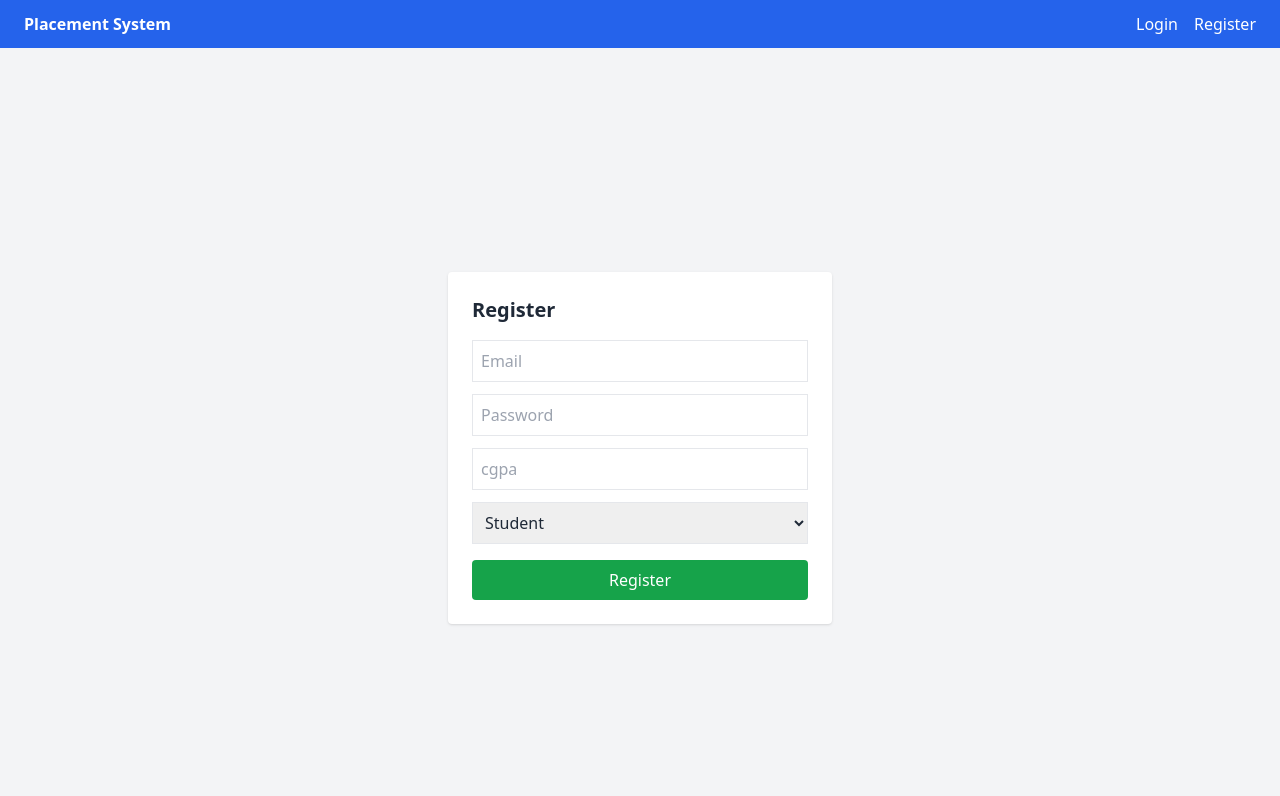
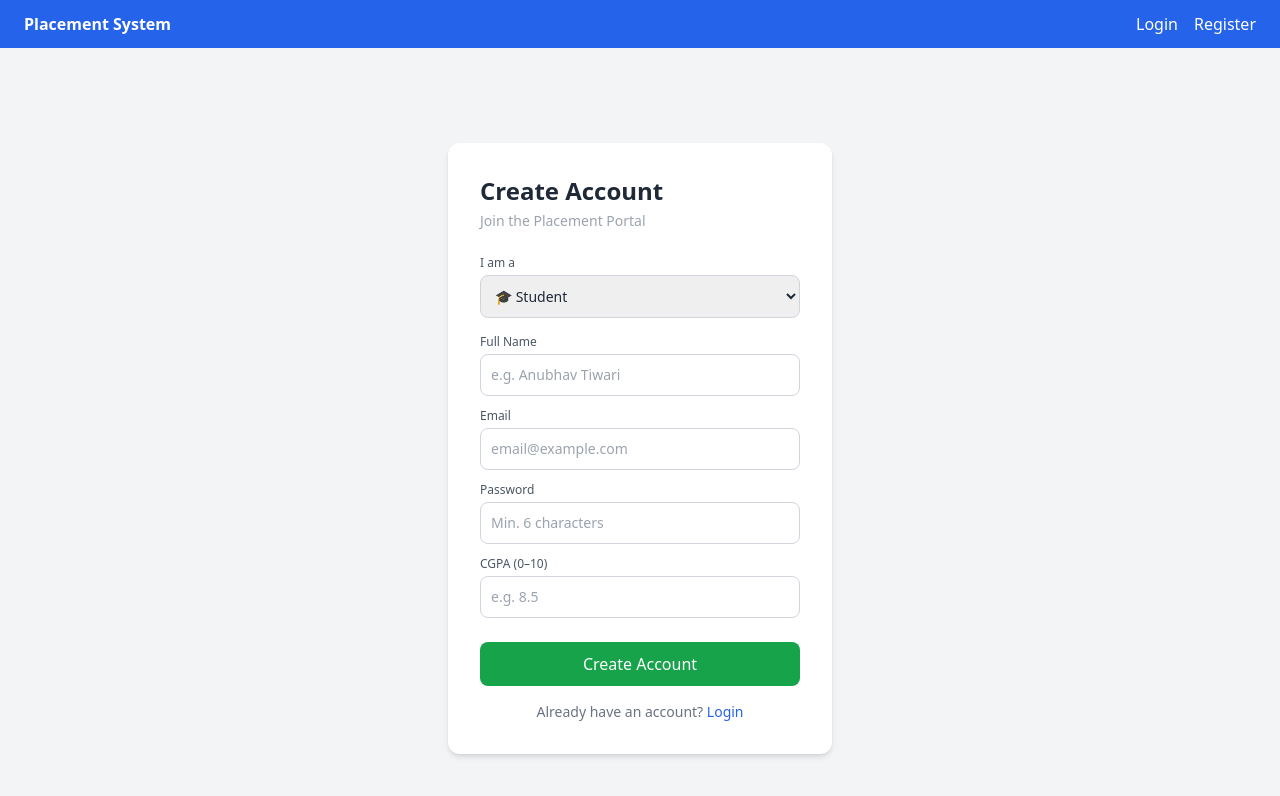
Before and after one commit to anubhavtiwari-code/placement-management-system, a React (Create React App) app in the folder frontend/: page /register in a window 1280 px wide. Shown: the top 796 px of the page. Built offline with nearby package versions, Linux system fonts and the light colour scheme.

Commit message:
changes done

```diff
--- a/frontend/src/pages/Login.jsx
+++ b/frontend/src/pages/Login.jsx
@@ -20,8 +20,8 @@ const Login = () => {
       localStorage.setItem("role", res.data.role);
 
       if (res.data.role === "student") navigate("/student");
-     else  if (res.data.role === "company") navigate("/company");
-     else if (res.data.role === "admin") navigate("/dashboard");
+      else if (res.data.role === "company") navigate("/company");
+      else if (res.data.role === "admin") navigate("/admin");
     } catch (err) {
       alert(err.response?.data?.message || "Login failed");
     }
--- a/frontend/src/pages/Register.jsx
+++ b/frontend/src/pages/Register.jsx
@@ -1,65 +1,142 @@
 import { useState } from "react";
 import API from "../api/api";
-import { useNavigate } from "react-router-dom";
+import { useNavigate, Link } from "react-router-dom";
 
 const Register = () => {
-  const [email, setEmail] = useState("");
-  const [password, setPassword] = useState("");
-  const [role, setRole] = useState("student");
-  const [cgpa , setCgpa] = useState("");
+  const [form, setForm] = useState({
+    name: "",
+    email: "",
+    password: "",
+    role: "student",
+    cgpa: "",
+  });
+  const [loading, setLoading] = useState(false);
   const navigate = useNavigate();
+
+  const set = (field) => (e) => setForm({ ...form, [field]: e.target.value });
 
   const handleRegister = async (e) => {
     e.preventDefault();
+
+    if (!form.name.trim()) return alert("Name is required.");
+    if (!form.email.trim()) return alert("Email is required.");
+    if (form.password.length < 6) return alert("Password must be at least 6 characters.");
+    if (form.role === "student" && (!form.cgpa || isNaN(form.cgpa) || form.cgpa < 0 || form.cgpa > 10))
+      return alert("Please enter a valid CGPA between 0 and 10.");
+
+    setLoading(true);
     try {
-      await API.post("/auth/register", { email, password, role, cgpa });
-      alert("Registered successfully. Please login.");
+      await API.post("/auth/register", {
+        name: form.name,
+        email: form.email,
+        password: form.password,
+        role: form.role,
+        cgpa: form.role === "student" ? form.cgpa : undefined,
+      });
+      alert("Registered successfully! Please login.");
       navigate("/login");
     } catch (err) {
-      alert(err.response?.data?.message || "Registration failed");
+      alert(err.response?.data?.message || "Registration failed. Try again.");
+    } finally {
+      setLoading(false);
     }
   };
 
   return (
-    <div className="flex items-center justify-center h-screen bg-gray-100">
-      <form className="bg-white p-6 rounded shadow w-96" onSubmit={handleRegister}>
-        <h2 className="text-xl font-bold mb-4">Register</h2>
+    <div className="flex items-center justify-center min-h-screen bg-gray-100">
+      <form
+        onSubmit={handleRegister}
+        className="bg-white p-8 rounded-xl shadow-md w-full max-w-sm"
+      >
+        <h2 className="text-2xl font-bold mb-1 text-gray-800">Create Account</h2>
+        <p className="text-sm text-gray-400 mb-6">Join the Placement Portal</p>
 
+        {/* Role selector first — drives which fields to show */}
+        <div className="mb-4">
+          <label className="block text-xs font-medium text-gray-600 mb-1">I am a</label>
+          <select
+            value={form.role}
+            onChange={set("role")}
+            className="border border-gray-300 rounded-lg p-2.5 w-full text-sm focus:outline-none focus:ring-2 focus:ring-blue-400"
+          >
+            <option value="student">🎓 Student</option>
+            <option value="company">🏢 Company</option>
+          </select>
+        </div>
+
+        {/* Name */}
+        <div className="mb-3">
+          <label className="block text-xs font-medium text-gray-600 mb-1">
+            {form.role === "company" ? "Company Name" : "Full Name"}
+          </label>
+          <input
+            type="text"
+            placeholder={form.role === "company" ? "e.g. Google India" : "e.g. Anubhav Tiwari"}
+            value={form.name}
+            onChange={set("name")}
+            className="border border-gray-300 rounded-lg p-2.5 w-full text-sm focus:outline-none focus:ring-2 focus:ring-blue-400"
+            required
+          />
+        </div>
+
+        {/* Email */}
+        <div className="mb-3">
+          <label className="block text-xs font-medium text-gray-600 mb-1">Email</label>
           <input
             type="email"
-          placeholder="Email"
-          className="border p-2 w-full mb-3"
-          value={email}
-          onChange={(e) => setEmail(e.target.value)}
+            placeholder="email@example.com"
+            value={form.email}
+            onChange={set("email")}
+            className="border border-gray-300 rounded-lg p-2.5 w-full text-sm focus:outline-none focus:ring-2 focus:ring-blue-400"
+            required
           />
+        </div>
 
+        {/* Password */}
+        <div className="mb-3">
+          <label className="block text-xs font-medium text-gray-600 mb-1">Password</label>
           <input
             type="password"
-          placeholder="Password"
-          className="border p-2 w-full mb-3"
-          value={password}
-          onChange={(e) => setPassword(e.target.value)}
+            placeholder="Min. 6 characters"
+            value={form.password}
+            onChange={set("password")}
+            className="border border-gray-300 rounded-lg p-2.5 w-full text-sm focus:outline-none focus:ring-2 focus:ring-blue-400"
+            required
           />
+        </div>
+
+        {/* CGPA — only for students */}
+        {form.role === "student" && (
+          <div className="mb-4">
+            <label className="block text-xs font-medium text-gray-600 mb-1">CGPA (0–10)</label>
             <input
-          type="text"
-          placeholder="cgpa"
-          className="border p-2 w-full mb-3"
-          value={cgpa}
-          onChange={(e) => setCgpa(e.target.value)}
+              type="number"
+              step="0.1"
+              min="0"
+              max="10"
+              placeholder="e.g. 8.5"
+              value={form.cgpa}
+              onChange={set("cgpa")}
+              className="border border-gray-300 rounded-lg p-2.5 w-full text-sm focus:outline-none focus:ring-2 focus:ring-blue-400"
+              required
             />
+          </div>
+        )}
 
-        <select
-          className="border p-2 w-full mb-4"
-          value={role}
-          onChange={(e) => setRole(e.target.value)}
+        <button
+          type="submit"
+          disabled={loading}
+          className="bg-green-600 hover:bg-green-700 disabled:opacity-60 text-white w-full py-2.5 rounded-lg font-medium transition-colors mt-2"
         >
-          <option value="student">Student</option>
-          <option value="company">Company</option>
-        </select>
+          {loading ? "Registering..." : "Create Account"}
+        </button>
 
-        <button className="bg-green-600 text-white w-full py-2 rounded">
-          Register
-        </button>
+        <p className="text-sm text-center mt-4 text-gray-500">
+          Already have an account?{" "}
+          <Link to="/login" className="text-blue-600 hover:underline font-medium">
+            Login
+          </Link>
+        </p>
       </form>
     </div>
   );
```
Also changed, not shown: 1 other file (tests, documents, lock files or other folders). Lines whose indentation alone changed are shown as unchanged.
